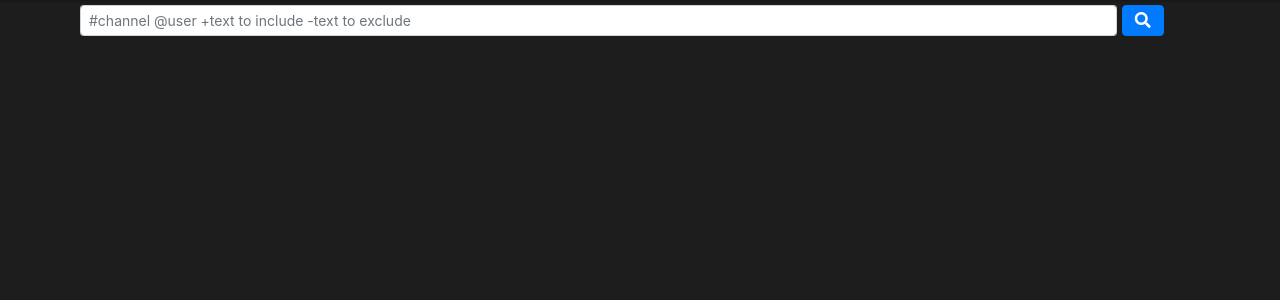
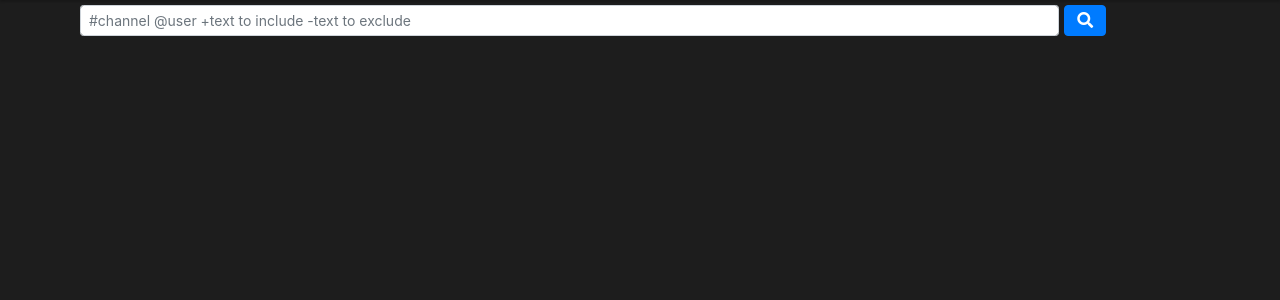
Before and after one commit to MikeRixWolfe/LogViewer, a Flask app: page /logviewer/ in a window 1280 px wide. Shown: the part 56-356 px from the top of the page. Run offline with Flask 2, Linux system fonts and the light colour scheme; the visitor is signed in with stand-in values (Sample User, id 1); data comes from the database, SQL or seed files in the repository; parts of the project's set-up code (start-up, migrations or seed data) failed here and were passed over; some libraries are stand-ins or nearby versions.

Commit message:
style updates for mobile

```diff
--- a/app/templates/nav.html
+++ b/app/templates/nav.html
@@ -26,7 +26,7 @@
             </li>-->
         </ul>
         {% if current_user.is_authenticated %}
-        <span class="navbar-text">
+        <span class="navbar-text" style="padding-left: 0px">
 			<a href="{{ url_for('auth.logout') }}" title="Logged in as {{ current_user.Username }}">Logout</a>
         </span>
         {% endif %}
--- a/app/templates/search.html
+++ b/app/templates/search.html
@@ -10,9 +10,9 @@
 			<form class="form-inline" action="" method="POST">
                 {{ form.hidden_tag() }}
                 {% if query %}
-				<input class="form-control form-control-sm ml-3" style="width: 90%;" type="text" name="search" placeholder="#channel @user +text to include -text to exclude" value="{{ query }}" aria-label="Search">
+				<input class="form-control form-control-sm ml-3" style="width: 85%;" type="text" name="search" placeholder="#channel @user +text to include -text to exclude" value="{{ query }}" aria-label="Search">
 				{% else %}
-                <input class="form-control form-control-sm ml-3" style="width: 90%;" type="text" name="search" placeholder="#channel @user +text to include -text to exclude" aria-label="Search">
+                <input class="form-control form-control-sm ml-3" style="width: 85%;" type="text" name="search" placeholder="#channel @user +text to include -text to exclude" aria-label="Search">
 				{% endif %}
                 <button type=submit class="btn btn-primary search-btn"><i class="fas fa-search" aria-hidden="true"></i></button>
 
```
